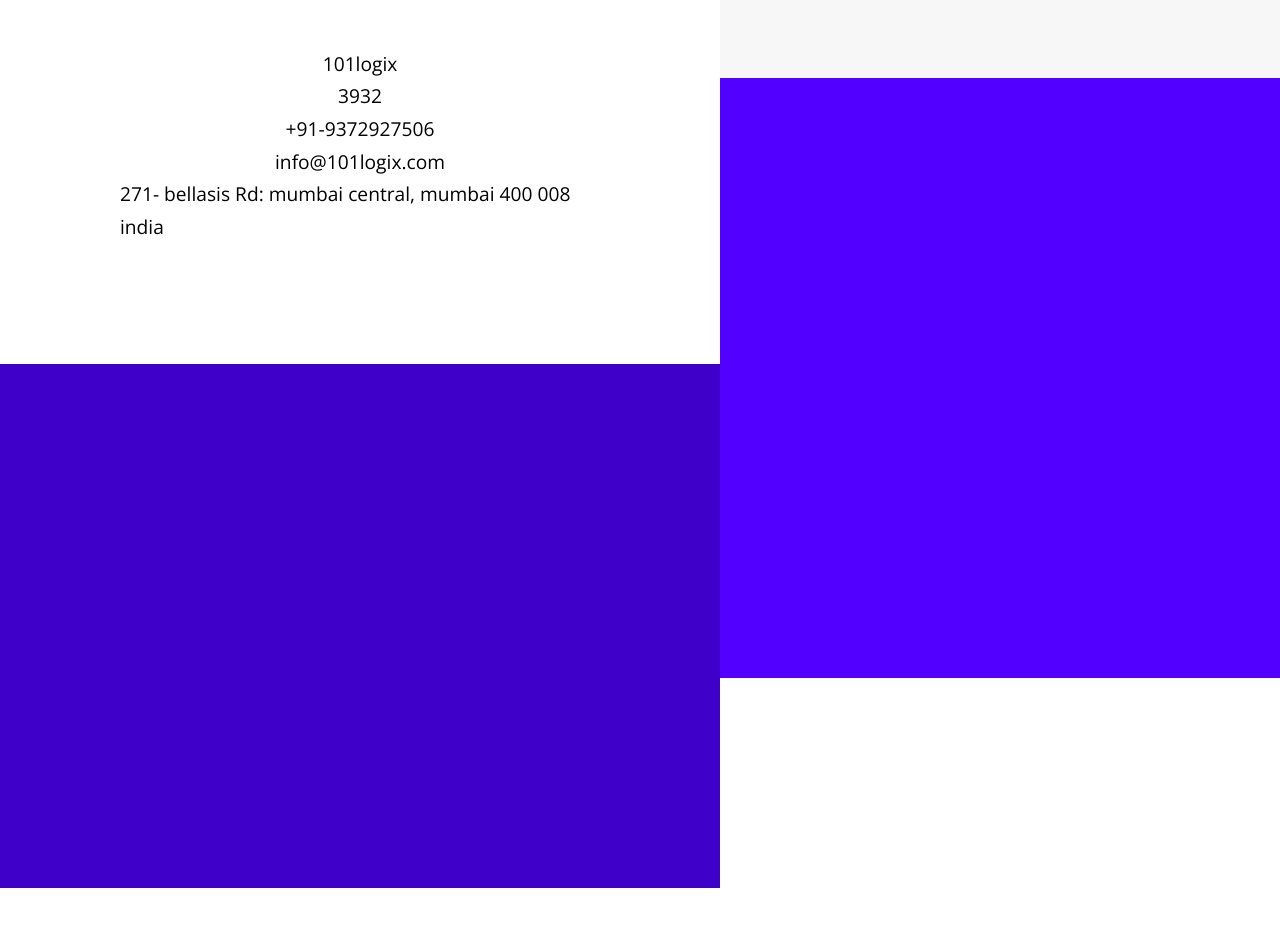
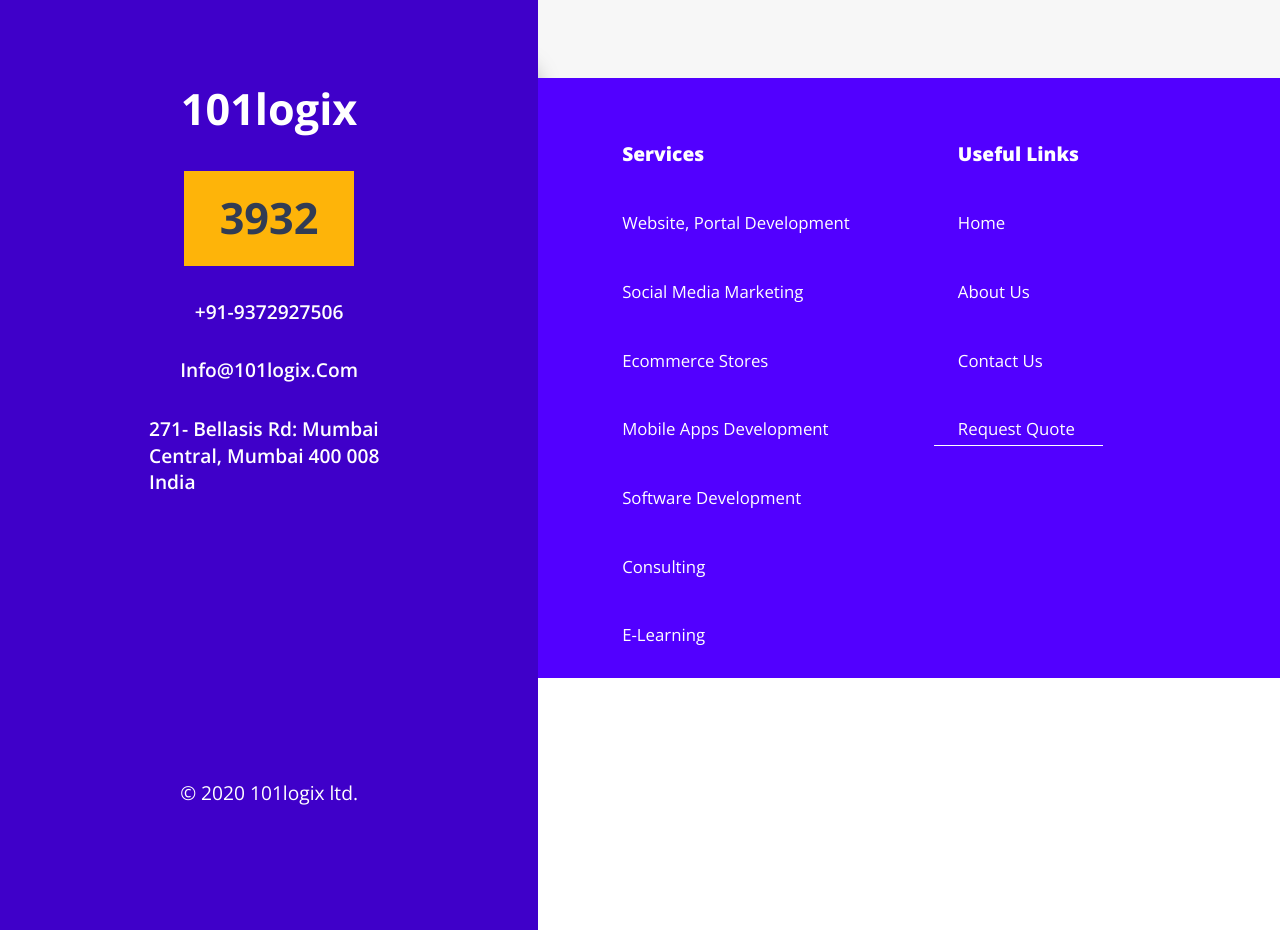
Before and after one commit to learnwithcode/CMS-DJANGO-REACT, a React (Create React App) app: page / in a window 1280 px wide. Shown: the part 5307-6237 px from the top of the page. Before the commit the page ends 6195 px from the top, so only its background shows below. Built offline with nearby package versions, Linux system fonts and the light colour scheme.

Commit message:
ui staging

```diff
--- a/src/component/pages/home.js
+++ b/src/component/pages/home.js
@@ -1,4 +1,5 @@
 import React from 'react';
+import { Link } from 'react-router-dom';
 
 //local import here
 import Button from '../button'
@@ -178,19 +179,46 @@ function Home() {
 
         <footer className='footer'>
             <div className='footer__info-container'>
-                <div className='footer__info-container--box'>
-                    <p>101logix</p>
+                <div className='footer__info-container__box'>
+                    <p className='footer__info-container__box--logo'>101logix</p>
 
-                    <p>3932</p>
+                    <p className='footer__info-container__box--count'>3932</p>
 
-                    <p>+91-9372927506</p>
+                    <p className='footer__info-container__box--info'>+91-9372927506</p>
 
-                    <p>info@101logix.com</p>
+                    <p className='footer__info-container__box--info'>info@101logix.com</p>
 
-                    <p>271- bellasis Rd: mumbai central, mumbai 400 008
-                    india</p>
+                    <p className='footer__info-container__box--info'>271- bellasis Rd: mumbai central, mumbai 400 008 india</p>
 
                 </div>
+                <p className='footer__info-container--copyright'>&copy;  2020 101logix ltd.</p>
+            </div>
+
+            <div className='footer__link'>
+                <nav className='footer__link-nav'>
+                    <ul className="footer__link-nav__list">
+                        <li className='footer__link-nav__item footer__link-nav__item'><Link className='footer__link-nav__link--main' to='/'>Services</Link></li>
+                        <li className='footer__link-nav__item'><Link className='footer__link-nav__link' to='/'>website, portal development</Link></li>
+                        <li className='footer__link-nav__item'><Link className='footer__link-nav__link' to='/'>social media marketing</Link></li>
+                        <li className='footer__link-nav__item'><Link className='footer__link-nav__link' to='/'>ecommerce stores</Link></li>
+                        <li className='footer__link-nav__item'><Link className='footer__link-nav__link' to='/'>Mobile apps development</Link></li>
+                        <li className='footer__link-nav__item'><Link className='footer__link-nav__link' to='/'>software development</Link></li>
+                        <li className='footer__link-nav__item'><Link className='footer__link-nav__link' to='/'>consulting</Link></li>
+                        <li className='footer__link-nav__item'><Link className='footer__link-nav__link' to='/'>e-learning</Link></li>
+                        <li className='footer__link-nav__item'><Link className='footer__link-nav__link' to='/'>Cto services</Link></li>
+                        <li className='footer__link-nav__item'><Link className='footer__link-nav__link' to='/'>startup mentoring</Link></li>
+                    </ul>
+                </nav>
+                <nav className='footer__link-nav'>
+                    <ul className="footer__link-nav__list">
+                    <li className='footer__link-nav__item footer__link-nav__item'><Link className='footer__link-nav__link--main' to='/'>Useful Links</Link></li>
+                        <li className='footer__link-nav__item'><Link className='footer__link-nav__link' to='/'>home</Link></li>
+                        <li className='footer__link-nav__item'><Link className='footer__link-nav__link' to='/'>about us</Link></li>
+                        <li className='footer__link-nav__item'><Link className='footer__link-nav__link' to='/'>contact us</Link></li>
+                        <li className='footer__link-nav__item'><Link className='footer__link-nav__link' to='/'>request quote</Link></li>
+                    </ul>
+                </nav>
+
             </div>
         </footer>
         </React.Fragment>
--- a/src/static/css/style.css
+++ b/src/static/css/style.css
@@ -321,17 +321,80 @@ body {
   margin-top: -12rem;
   height: 75vh;
   background-color: #5200FF;
-  position: relative; }
+  position: relative;
+  display: flex;
+  border-bottom: 0.5px solid #FFFFFF; }
   .footer__info-container {
     position: absolute;
     top: -12.5rem;
     margin-bottom: -20rem;
     background-color: #3F00C9;
-    height: 80rem;
-    width: 60rem; }
-    .footer__info-container--box {
-      background-color: white;
+    height: 83.5rem;
+    width: 60rem;
+    display: flex;
+    justify-content: center;
+    align-items: flex-start;
+    position: relative; }
+    .footer__info-container__box {
+      height: 40rem;
+      width: 20rem;
       padding: 10rem;
       display: flex;
       flex-direction: column;
+      justify-content: space-evenly;
       align-items: center; }
+      .footer__info-container__box--logo {
+        font-weight: 700;
+        font-size: 3.6rem;
+        line-height: 4.9rem;
+        text-transform: lowercase;
+        color: #ffffff; }
+      .footer__info-container__box--count {
+        padding: 1.5rem 3rem;
+        background-color: #FEB409;
+        font-weight: 700;
+        font-size: 3.6rem;
+        line-height: 4.9rem;
+        text-transform: lowercase;
+        color: #313C54; }
+      .footer__info-container__box--info {
+        font-size: 1.6rem;
+        line-height: 2.2rem;
+        font-weight: 600;
+        color: #ffffff;
+        text-transform: capitalize; }
+    .footer__info-container--copyright {
+      position: absolute;
+      bottom: 10rem;
+      color: white; }
+  .footer__link {
+    width: 65%;
+    color: #ffffff;
+    padding: 5rem;
+    display: flex;
+    align-items: flex-start; }
+    .footer__link-nav {
+      border-bottom: 1px solid #FFFFFF;
+      margin-right: 5rem; }
+      .footer__link-nav__list {
+        list-style: none; }
+      .footer__link-nav__item {
+        padding: 0 2rem; }
+        .footer__link-nav__item:not(:last-child) {
+          margin-bottom: 3rem; }
+      .footer__link-nav__link:link, .footer__link-nav__link:visited {
+        text-decoration: none;
+        color: #ffffff;
+        font-weight: 400;
+        font-size: 1.4rem;
+        line-height: 2.2rem;
+        text-transform: capitalize;
+        transition: all .2s; }
+      .footer__link-nav__link--main {
+        color: #ffffff;
+        text-decoration: none;
+        font-weight: 800;
+        font-size: 1.6rem;
+        line-height: 2.2rem; }
+      .footer__link-nav__link:hover, .footer__link-nav__link:active {
+        color: #FEB409; }
--- a/src/static/sass/pages/_home.scss
+++ b/src/static/sass/pages/_home.scss
@@ -185,23 +185,128 @@
     height: 75vh;
     background-color: $color-secondary;
     position: relative;
+    display: flex;
+
+    border-bottom: 0.5px solid #FFFFFF;
 
     &__info-container {
         position: absolute;
         top: -12.5rem;
         margin-bottom: -20rem;
         background-color: $color-primary;
-        height: 80rem;
+        height: 83.5rem;
         width: 60rem;
 
-        &--box {
-            background-color: white;
+        display: flex;
+        justify-content: center;
+        align-items: flex-start;
+
+        position: relative;
+
+        &__box {
+            height: 40rem;
+            width: 20rem;
             padding: 10rem;
             display: flex;
             flex-direction: column;
+            justify-content: space-evenly;
             align-items: center;
+
+            &--logo {
+                font-weight: 700;
+                font-size: 3.6rem;
+                line-height: 4.9rem;
+                text-transform: lowercase;
+                color: $color-white;
+            }
+
+            &--count {
+                    padding: 1.5rem 3rem;
+                    background-color: $color-tertiary;
+                    font-weight: 700;
+                    font-size: 3.6rem;
+                    line-height: 4.9rem;
+                    text-transform: lowercase;
+                    color: $text-col-prime;
+
+            }
+
+            &--info{
+                font-size: 1.6rem;
+                line-height: 2.2rem;
+                font-weight: 600;
+                color: $color-white;
+                text-transform: capitalize;
+            }
         }
 
+        &--copyright {
+            position: absolute;
+            bottom: 10rem;
+            color: white;
+        }
 
     }
+
+    &__link {
+        width: 65%;
+        color:$color-white;
+        padding: 5rem;
+        display: flex;
+        align-items: flex-start;
+
+
+
+        &-nav {
+            border-bottom: 1px solid #FFFFFF;
+            margin-right: 5rem;
+
+
+
+
+            &__list {
+                list-style: none;
+            }
+
+            &__item {
+
+                padding: 0 2rem;
+
+                &:not(:last-child) {
+                    margin-bottom: 3rem;
+
+                }
+
+
+            }
+
+            &__link {
+                &:link,
+                &:visited {
+                    text-decoration: none;
+                    color: $color-white;
+                    font-weight: 400;
+                    font-size: 1.4rem;
+                    line-height: 2.2rem;
+                    text-transform: capitalize;
+                    transition: all .2s;
+
+
+                }
+
+                &--main {
+                    color: $color-white;
+                    text-decoration: none;
+                    font-weight: 800;
+                    font-size: 1.6rem;
+                    line-height: 2.2rem;
+                }
+
+                &:hover,
+                &:active {
+                    color: $color-tertiary;
+                }
+            }
+        }
+    }
 }
```
